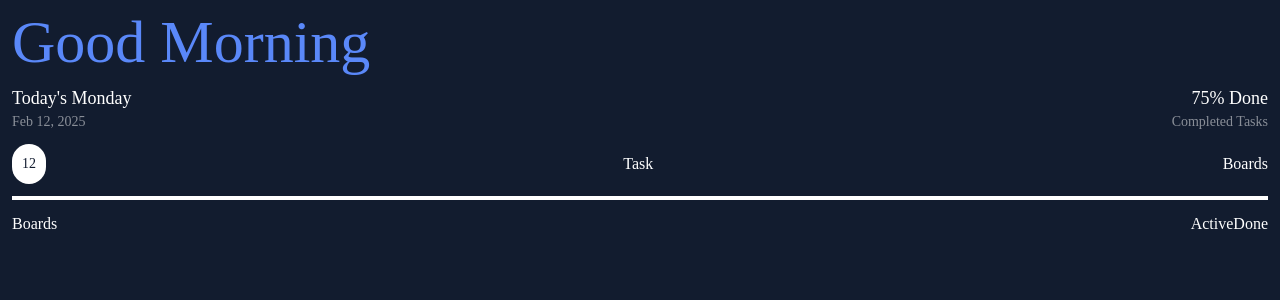
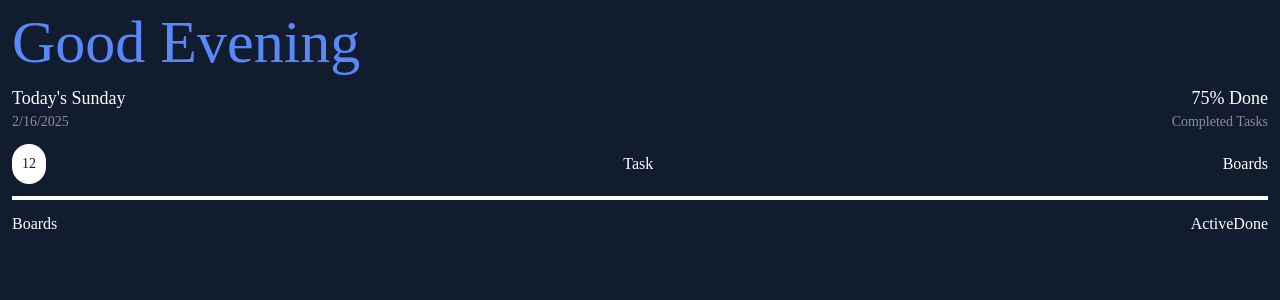
Before and after one commit to OlgaMinaievaWebDev/Mobile-Task-Manager, a React (Vite) app: page / in a window 1280 px wide. Shown: the top 300 px of the page. Built offline with nearby package versions, Linux system fonts and the light colour scheme.

Commit message:
added functionality for dates and greetings

```diff
--- a/src/index.css
+++ b/src/index.css
@@ -1,10 +1,4 @@
 @import "tailwindcss";
-
-@import url("https://fonts.googleapis.com/css2?family=Roboto+Mono:ital,wght@0,100..700;1,100..700&display=swap");
-
-* {
-  box-sizing: border-box;
-}
 
 @theme {
   --font-family: "Roboto Mono";
--- a/src/pages/Main.jsx
+++ b/src/pages/Main.jsx
@@ -2,14 +2,30 @@ import { Link, useNavigate } from "react-router-dom";
 
 function Main() {
   const navigate = useNavigate();
+  const date = new Date();
+  const hours = date.getHours();
+  const today =
+    date.getMonth() + 1 + "/" + date.getDate() + "/" + date.getFullYear();
+  const weekday = [
+    "Sunday",
+    "Monday",
+    "Tuesday",
+    "Wednesday",
+    "Thursday",
+    "Friday",
+    "Saturday",
+  ];
+  const day = weekday[date.getDay()];
   return (
     <div className="bg-black font-family text-white w-full h-screen">
       <div className="flex flex-col p-3 gap-3">
-        <h1 className="text-6xl text-blue ">Good Morning</h1>
+        <h1 className="text-6xl text-blue ">
+          Good {hours < 12 ? "Morning" : "Evening"}
+        </h1>
         <div className="flex justify-between">
           <div>
-            <p className="text-lg">Today's Monday</p>
-            <p className="text-sm opacity-50">Feb 12, 2025</p>
+            <p className="text-lg">Today's {day} </p>
+            <p className="text-sm opacity-50">{today}</p>
           </div>
           <div>
             <p className="text-lg text-right">75% Done</p>
```
